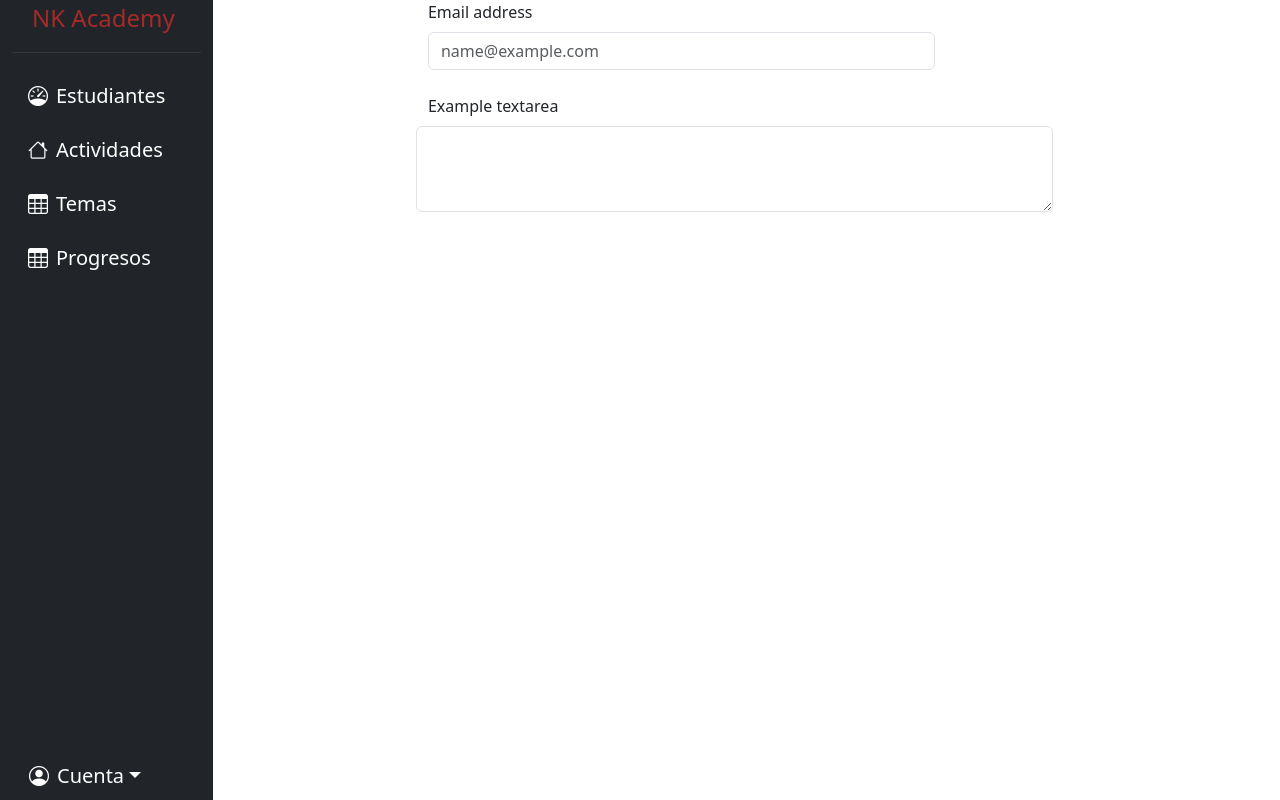
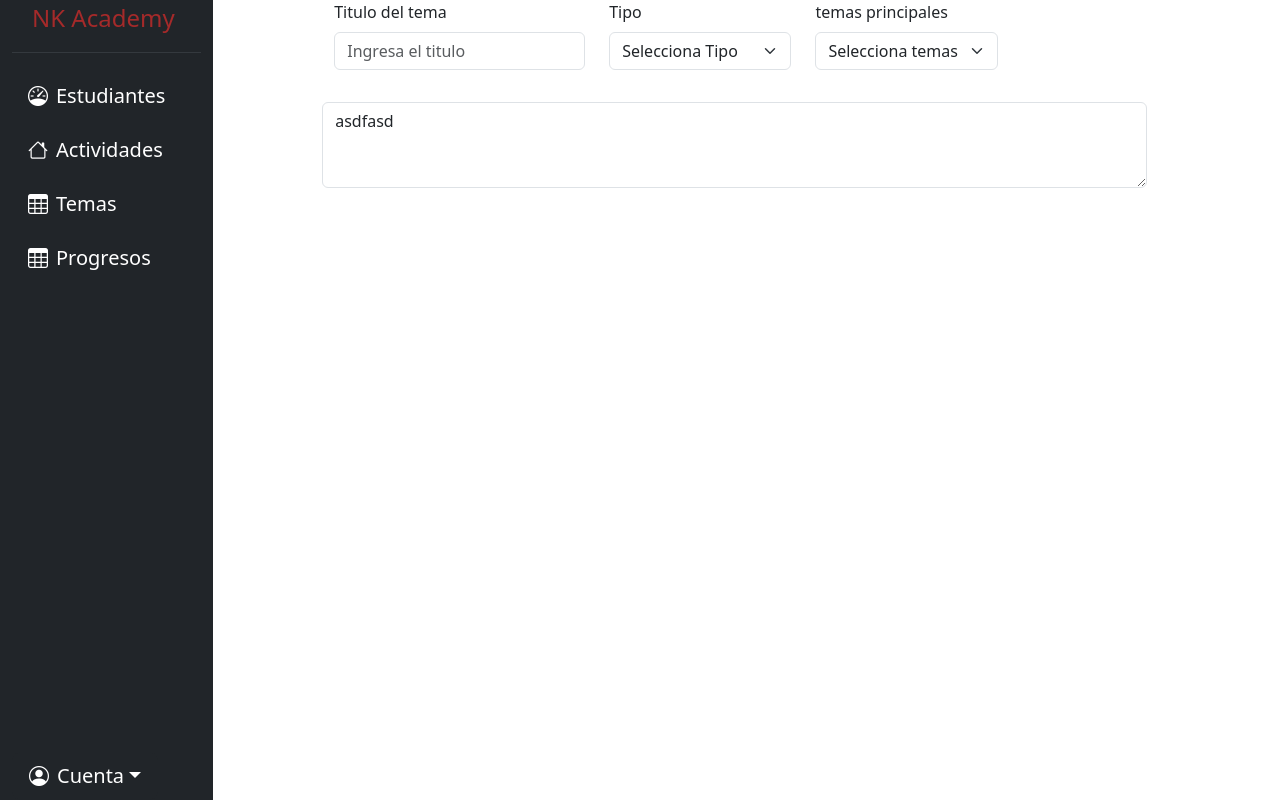
Before and after one commit to asdsaOO/ProyGr, a React (Vite) app: page /Home/Topics in a window 1280 px wide. Built offline with nearby package versions, Linux system fonts and the light colour scheme.

Commit message:
segundo commit

```diff
--- /dev/null
+++ b/src/Components/InputFormComp.jsx
@@ -0,0 +1,13 @@
+import React from "react";
+function InputComp (props){
+  return (
+    <>
+      <label htmlFor={props.id} className="form-label">{props.text}</label>
+      <input name={props.name} type={props.type} className="form-control" id={props.id} placeholder={props.placeholder} />
+    </>
+
+  );
+
+}
+
+export {InputComp}
--- /dev/null
+++ b/src/Components/SelectFormComp.jsx
@@ -0,0 +1,23 @@
+import React from "react";
+
+function SelectFormComp(props) {
+  return (
+    <>
+      <label htmlFor={props.id} className="form-label">{props.text}</label>
+      <select class="form-select" aria-label="Default select example" id={props.id} name={props.name}>
+        <option selected>Selecciona {props.text}</option>
+        {
+          props.options?(
+          props.options.map((option, index) => (
+              <option key={index} value={option.value}>{option.text}</option>
+
+            )
+          )
+        ): null
+        }
+      </select>
+    </>
+  )
+}
+
+export{SelectFormComp}
--- /dev/null
+++ b/src/Components/TextAreaForm.jsx
@@ -0,0 +1,14 @@
+import React from "react";
+
+function TextAreaForm (props){
+  return(
+  <>
+    <label htmlFor={props.id} className="form-label">{props.text}</label>
+    <textarea name={props.id} className="form-control" id={props.id} rows="3">asdfasd</textarea>
+
+  </>
+  );
+
+}
+
+export {TextAreaForm}
--- a/src/Pages/LoginPag.jsx
+++ b/src/Pages/LoginPag.jsx
@@ -97,7 +97,7 @@ export default function SignIn() {
               </Link>
             </Grid>
             <Grid item>
-              <Link href="#" variant="body2">
+              <Link  onClick={() => navigate('/SignUp')} variant="body2" oncl>
                 {"Don't have an account? Sign Up"}
               </Link>
             </Grid>
--- a/src/Pages/TopicsAdmPag.jsx
+++ b/src/Pages/TopicsAdmPag.jsx
@@ -1,19 +1,40 @@
 import React from "react";
+import { TextAreaForm } from "../Components/TextAreaForm";
+import { InputComp } from "../Components/InputFormComp";
+import { SelectFormComp } from "../Components/SelectFormComp";
 
 function TopicsAdmPag() {
   return (
-    <div className="row mb-4 w-90">
+    <div className="row mb-4 col-10">
       <div className="row mb-4">
-        <div className="col-10">
-          <div className="">
-          <label htmlFor="exampleFormControlInput1" className="form-label">Email address</label>
-          <input type="email" className="form-control" id="exampleFormControlInput1" placeholder="name@example.com" />
-          </div>
+        <div className=" col-xl-4 col-sm-12 col-4">
+          <InputComp
+            text='Titulo del tema'
+            placeholder='Ingresa el titulo'
+            name='tituloInp'
+            id='tituloInp'
+          />
+        </div>
+        <div className="col-xl-3">
+          <SelectFormComp
+            options={
+              [
+                {value:1,text:"Tema Principal"},
+                {value:2,text:"Tema Secundario"}
+              ]
+            }
+            text="Tipo"
+          />
+        </div>
+        <div className="col-xl-3">
+          <SelectFormComp
+            text="temas principales"
+          />
         </div>
       </div>
       <div className="row mb-4">
-        <label htmlFor="exampleFormControlTextarea1" className="form-label">Example textarea</label>
-        <textarea className="form-control" id="exampleFormControlTextarea1" rows="3"></textarea>
+        <TextAreaForm />
+
       </div>
     </div>
   )
```
Also changed, not shown: 1 other file (tests, documents, lock files or other folders).
